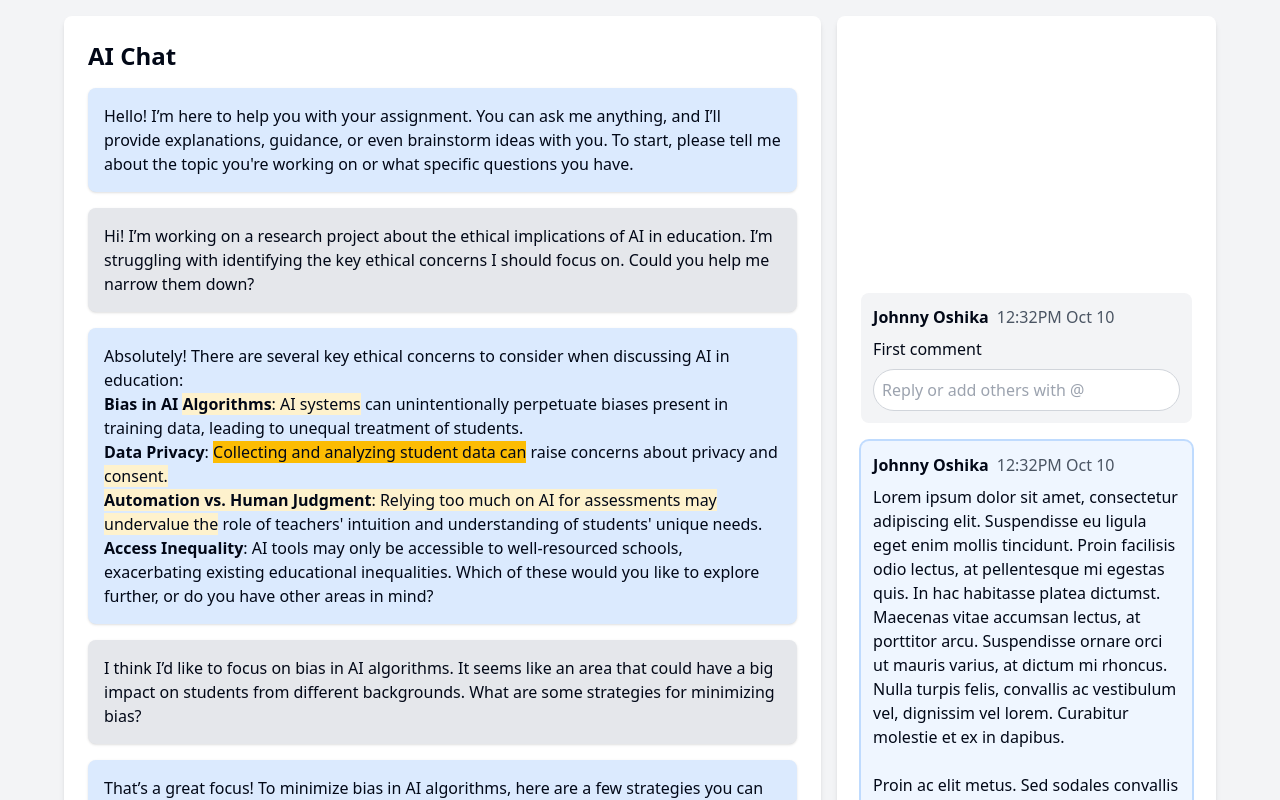
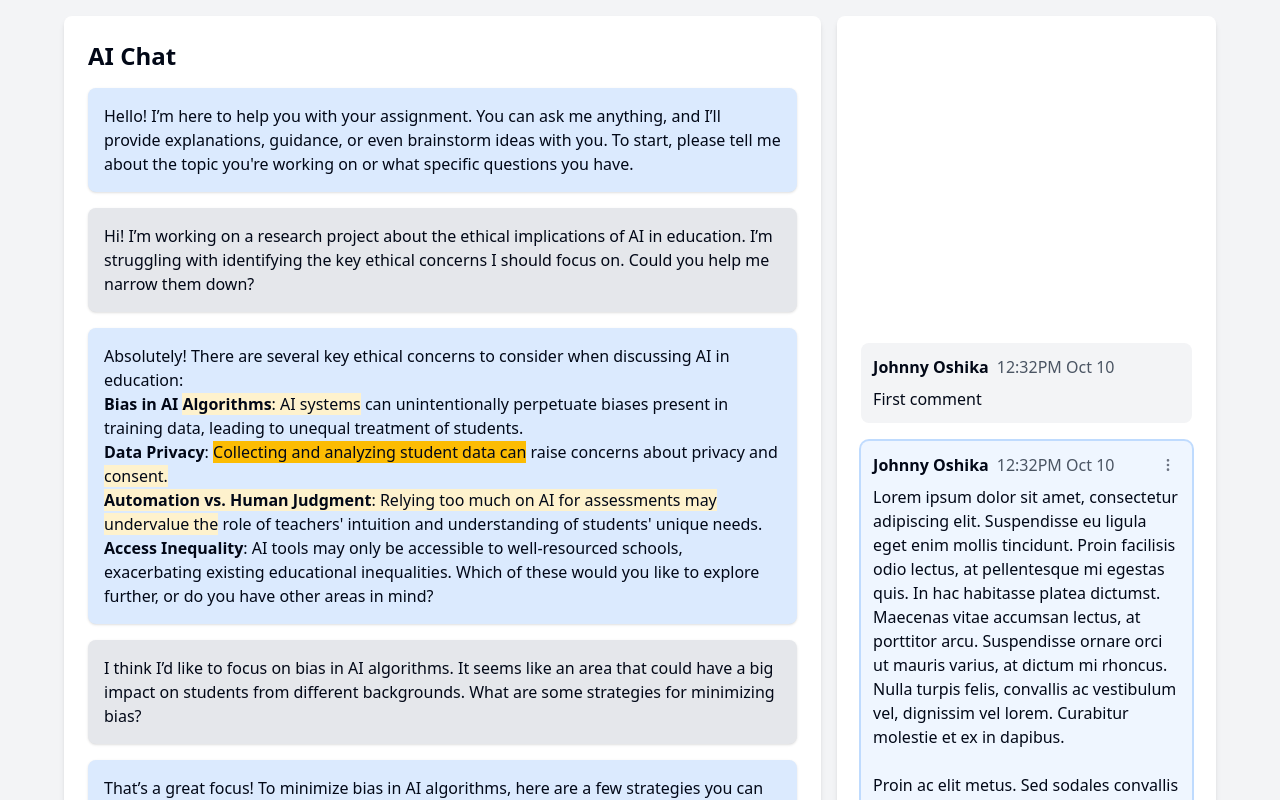
Before and after one commit to johnnyoshika/react-gdocs-commenting, a React (Vite) app: page / in a window 1280 px wide. Both pictures are taken after a click on the button "Show more". Shown: the top 800 px of the page. Built offline with nearby package versions, Linux system fonts and the light colour scheme.

Commit message:
Implement comment delete

```diff
--- a/src/App.tsx
+++ b/src/App.tsx
@@ -14,7 +14,8 @@ import NewComment from './plugin/NewComment';
 import { SelectionProvider } from './plugin/SelectionContext';
 
 const AppLayout = () => {
-  const { comments, addComment } = useCommentsContext();
+  const { comments, addComment, deleteComment } =
+    useCommentsContext();
 
   return (
     <SelectionProvider comments={comments}>
@@ -59,6 +60,7 @@ const AppLayout = () => {
                         selectionRange,
                       });
 
+                      // This should be encapsulated in addComment. Inject addComment into this render prop from SelectionContext.
                       setActiveCommentId(id);
                     }}
                     setShowNewCommentBox={setShowNewCommentBox}
@@ -67,10 +69,15 @@ const AppLayout = () => {
               </NewComment>
               {comments.map(comment => (
                 <CommentPosition key={comment.id} comment={comment}>
-                  {({ isActive }) => (
+                  {({ isActive, setActiveCommentId }) => (
                     <CommentBox
                       comment={comment}
                       isActive={isActive}
+                      deleteComment={(commentId: string) => {
+                        // This should be encapsulated in addComment. Inject addComment into this render prop from SelectionContext.
+                        setActiveCommentId(null);
+                        deleteComment(commentId);
+                      }}
                     />
                   )}
                 </CommentPosition>
--- a/src/CommentBox/index.tsx
+++ b/src/CommentBox/index.tsx
@@ -1,3 +1,10 @@
+import {
+  DropdownMenu,
+  DropdownMenuContent,
+  DropdownMenuItem,
+  DropdownMenuTrigger,
+} from '@radix-ui/react-dropdown-menu';
+import { MoreVertical } from 'lucide-react';
 import React, { useEffect, useRef, useState } from 'react';
 import { MessageComment } from '../types';
 
@@ -13,9 +20,10 @@ const renderComment = (text: string) => {
   ));
 };
 
-const CommentContent: React.FC<{ comment: MessageComment }> = ({
-  comment,
-}) => {
+const CommentContent: React.FC<{
+  comment: MessageComment;
+  isActive: boolean;
+}> = ({ comment, isActive }) => {
   const [isExpanded, setIsExpanded] = useState(false);
   const [showShowMore, setShowShowMore] = useState(false);
   const contentRef = useRef<HTMLDivElement>(null);
@@ -25,6 +33,10 @@ const CommentContent: React.FC<{ comment: MessageComment }> = ({
       setShowShowMore(contentRef.current.scrollHeight > MAX_HEIGHT);
     }
   }, [comment.text]);
+
+  useEffect(() => {
+    if (!isActive) setIsExpanded(false);
+  }, [isActive, setIsExpanded]);
 
   const toggleExpand = () => {
     setIsExpanded(!isExpanded);
@@ -59,29 +71,47 @@ const CommentContent: React.FC<{ comment: MessageComment }> = ({
 const CommentBox: React.FC<{
   comment: MessageComment;
   isActive: boolean;
-}> = ({ comment, isActive }) => {
+  deleteComment: (commentId: string) => void;
+}> = ({ comment, isActive, deleteComment }) => {
   return (
     <div
       className={`rounded-lg p-3 mb-2 transition-colors duration-200 ${
         isActive ? 'bg-blue-50 ring-2 ring-blue-200' : 'bg-gray-100'
       }`}
     >
-      <div className="flex items-center mb-2">
-        <span className="font-bold">Johnny Oshika</span>
-        <span className="ml-2 text-gray-600">12:32PM Oct 10</span>
+      <div className="flex items-center justify-between mb-2">
+        <div className="flex items-center">
+          <span className="font-bold">Johnny Oshika</span>
+          <span className="ml-2 text-gray-600">12:32PM Oct 10</span>
+        </div>
+        {isActive && (
+          <DropdownMenu>
+            <DropdownMenuTrigger asChild>
+              <button className="p-1 hover:bg-gray-200 rounded-full transition-colors">
+                <MoreVertical className="h-4 w-4 text-gray-500" />
+              </button>
+            </DropdownMenuTrigger>
+            <DropdownMenuContent
+              align="end"
+              className="w-24 bg-white border rounded-md shadow-md z-50"
+            >
+              <DropdownMenuItem
+                onClick={() => onEdit?.(comment)}
+                className="cursor-pointer hover:bg-slate-50 px-2 py-2"
+              >
+                Edit
+              </DropdownMenuItem>
+              <DropdownMenuItem
+                onClick={() => deleteComment(comment.id)}
+                className="cursor-pointer text-red-600 hover:bg-slate-50 focus:text-red-600 px-2 py-2"
+              >
+                Delete
+              </DropdownMenuItem>
+            </DropdownMenuContent>
+          </DropdownMenu>
+        )}
       </div>
-      <CommentContent comment={comment} />
-      <div className="mt-2">
-        <input
-          type="text"
-          placeholder="Reply or add others with @"
-          className={`w-full p-2 border rounded-full transition-colors duration-200 ${
-            isActive
-              ? 'border-blue-300 focus:ring-2 focus:ring-blue-400 focus:border-blue-400'
-              : 'border-gray-300 focus:ring-2 focus:ring-gray-400 focus:border-gray-400'
-          }`}
-        />
-      </div>
+      <CommentContent comment={comment} isActive={isActive} />
     </div>
   );
 };
--- a/src/plugin/CommentPosition.tsx
+++ b/src/plugin/CommentPosition.tsx
@@ -7,8 +7,10 @@ import { Comment } from './types';
 
 type RenderPropFn = ({
   isActive,
+  setActiveCommentId,
 }: {
   isActive: boolean;
+  setActiveCommentId: (id: string | null) => void;
 }) => ReactNode;
 
 type CommentPositionProps = {
@@ -129,6 +131,7 @@ const CommentPosition = ({
       {typeof children === 'function'
         ? (children as RenderPropFn)({
             isActive: activeCommentId === comment.id,
+            setActiveCommentId,
           })
         : children}
     </div>
--- a/src/plugin/createCommentsContext.tsx
+++ b/src/plugin/createCommentsContext.tsx
@@ -1,9 +1,9 @@
 import React, {
   createContext,
+  useCallback,
   useContext,
+  useMemo,
   useState,
-  useCallback,
-  useMemo,
 } from 'react';
 import type { Comment } from './types';
 
@@ -44,6 +44,7 @@ type CommentsContextType<T extends Comment> = {
   comments: T[];
   setComments: React.Dispatch<React.SetStateAction<T[]>>;
   addComment: (comment: T) => void;
+  deleteComment: (commentId: string) => void;
 };
 
 function createCommentsContext<T extends Comment>() {
@@ -77,13 +78,23 @@ function createCommentsContext<T extends Comment>() {
       [setComments],
     );
 
+    const deleteComment = useCallback(
+      (commentId: string) => {
+        setComments(prevComments =>
+          prevComments.filter(c => c.id !== commentId),
+        );
+      },
+      [setComments],
+    );
+
     const value = useMemo(
       () => ({
         comments,
         setComments,
         addComment,
+        deleteComment,
       }),
-      [comments, setComments, addComment],
+      [comments, setComments, addComment, deleteComment],
     );
 
     return (
```
